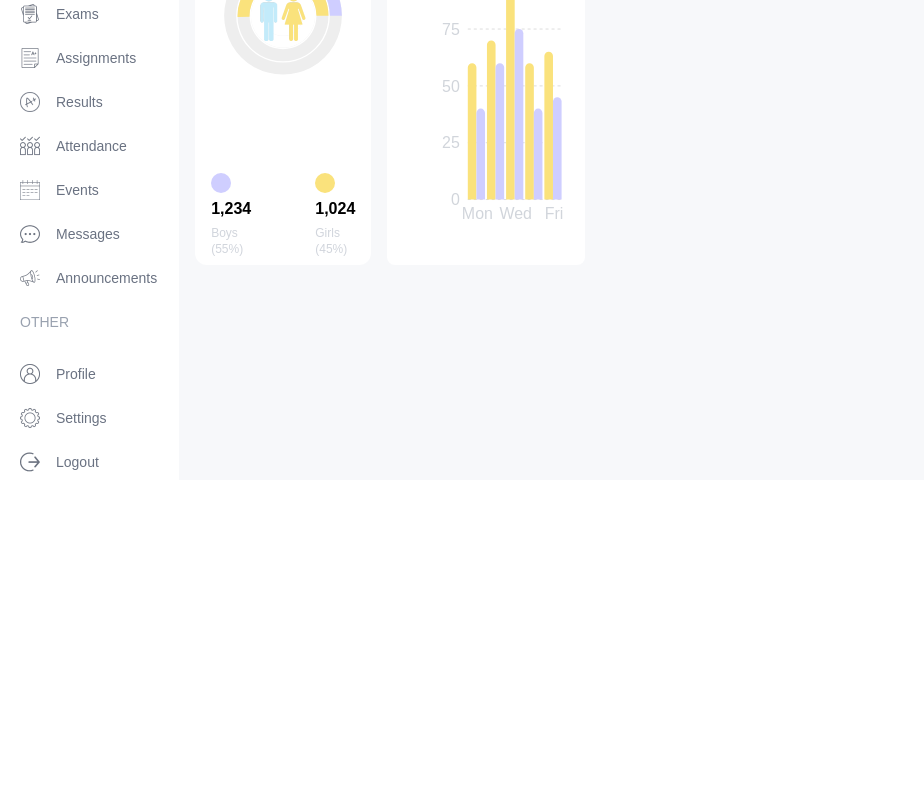
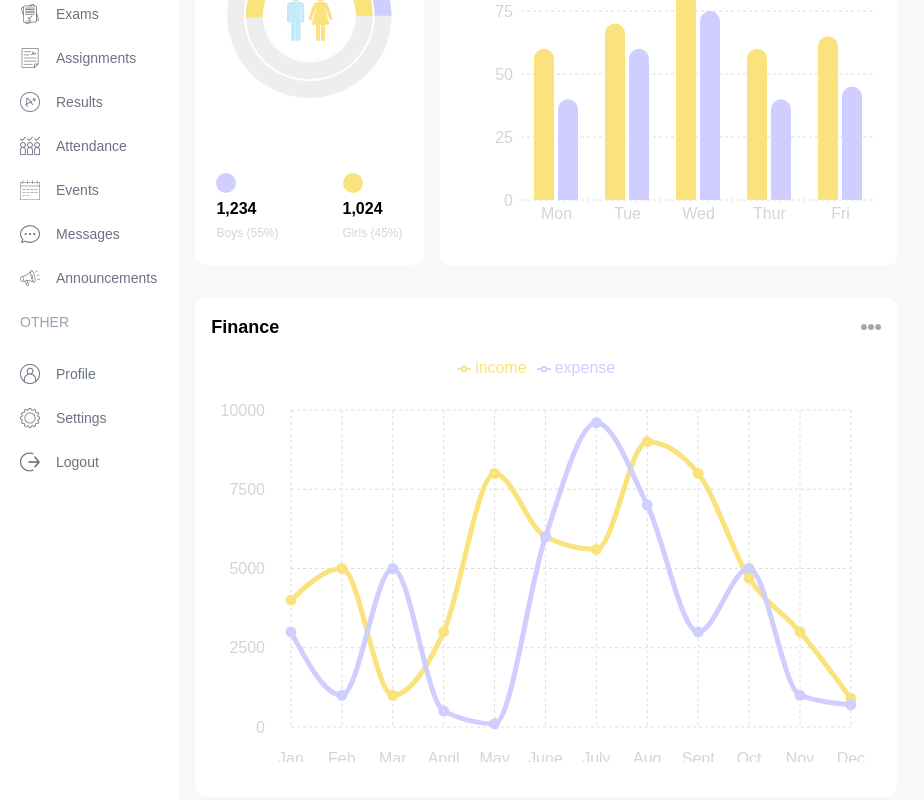
Before and after one commit to chibokaxavier/schoolsync, a Next.js app: page /admin in a window 1280 px wide. Shown: the part 440-1240 px from the top of the page, without its empty margins (0-924 px from the left). Before the commit the page ends 920 px from the top, so only its background shows below. Built offline with nearby package versions, Linux system fonts and the light colour scheme; a web font is replaced by a local one.

Commit message:
finance calendar complete

```diff
--- a/app/admin/page.tsx
+++ b/app/admin/page.tsx
@@ -1,5 +1,6 @@
 import AttendanceChart from "@/components/AttendanceChart";
 import CountChart from "@/components/CountChart";
+import FinanceChart from "@/components/FinanceChart";
 import UserCard from "@/components/UserCard";
 import React from "react";
 
@@ -20,7 +21,9 @@
           <div className="w-full lg:w-2/3 h-[450px]">
             <AttendanceChart />
           </div>
-          <div className="w-full h-[500px]"></div>
+        </div>
+        <div className="w-full h-[500px]">
+          <FinanceChart />
         </div>
       </div>
       <div className="w-full lg:w-1/3"></div>
--- /dev/null
+++ b/components/FinanceChart.tsx
@@ -0,0 +1,135 @@
+"use client";
+import Image from "next/image";
+import React from "react";
+import {
+  LineChart,
+  Line,
+  XAxis,
+  YAxis,
+  CartesianGrid,
+  Tooltip,
+  Legend,
+  ResponsiveContainer,
+} from "recharts";
+
+const data = [
+  {
+    name: "Jan",
+    income: 4000,
+    expense: 3000,
+  },
+  {
+    name: "Feb",
+    income: 5000,
+    expense: 1000,
+  },
+  {
+    name: "Mar",
+    income: 1000,
+    expense: 5000,
+  },
+  {
+    name: "April",
+    income: 3000,
+    expense: 500,
+  },
+  {
+    name: "May",
+    income: 8000,
+    expense: 100,
+  },
+  {
+    name: "June",
+    income: 6000,
+    expense: 6000,
+  },
+  {
+    name: "July",
+    income: 5600,
+    expense: 9600,
+  },
+  {
+    name: "Aug",
+    income: 9000,
+    expense: 7000,
+  },
+  {
+    name: "Sept",
+    income: 8000,
+    expense: 3000,
+  },
+  {
+    name: "Oct",
+    income: 4700,
+    expense: 5000,
+  },
+  {
+    name: "Nov",
+    income: 3000,
+    expense: 1000,
+  },
+  {
+    name: "Dec",
+    income: 900,
+    expense: 700,
+  },
+];
+
+const FinanceChart = () => {
+  return (
+    <div className="bg-white rounded-xl w-full h-full p-4">
+      <div className="flex justify-between items-center">
+        <h1 className="text-lg font-semibold">Finance</h1>
+        <Image src="/moreDark.png" width={20} height={20} alt="" />
+      </div>
+      <ResponsiveContainer width="100%" height="90%">
+        <LineChart
+          width={500}
+          height={300}
+          data={data}
+          margin={{
+            top: 5,
+            right: 30,
+            left: 20,
+            bottom: 5,
+          }}
+        >
+          <CartesianGrid strokeDasharray="3 3" stroke="#ddd" />
+          <XAxis
+            dataKey="name"
+            axisLine={false}
+            tick={{ fill: "#d1d5db" }}
+            tickLine={false}
+            tickMargin={20}
+          />
+          <YAxis
+            axisLine={false}
+            tick={{ fill: "#d1d5db" }}
+            tickLine={false}
+            tickMargin={20}
+          />
+          <Tooltip />
+          <Legend
+            align="center"
+            verticalAlign="top"
+            wrapperStyle={{ paddingTop: "10px", paddingBottom: "30px" }}
+          />
+          <Line
+            type="monotone"
+            dataKey="income"
+            stroke="#FAE27C"
+            strokeWidth={5}
+          />
+          <Line
+            type="monotone"
+            dataKey="expense"
+            stroke="#CFCEFF"
+            strokeWidth={5}
+          />
+        </LineChart>
+      </ResponsiveContainer>
+    </div>
+  );
+};
+
+export default FinanceChart;
```
